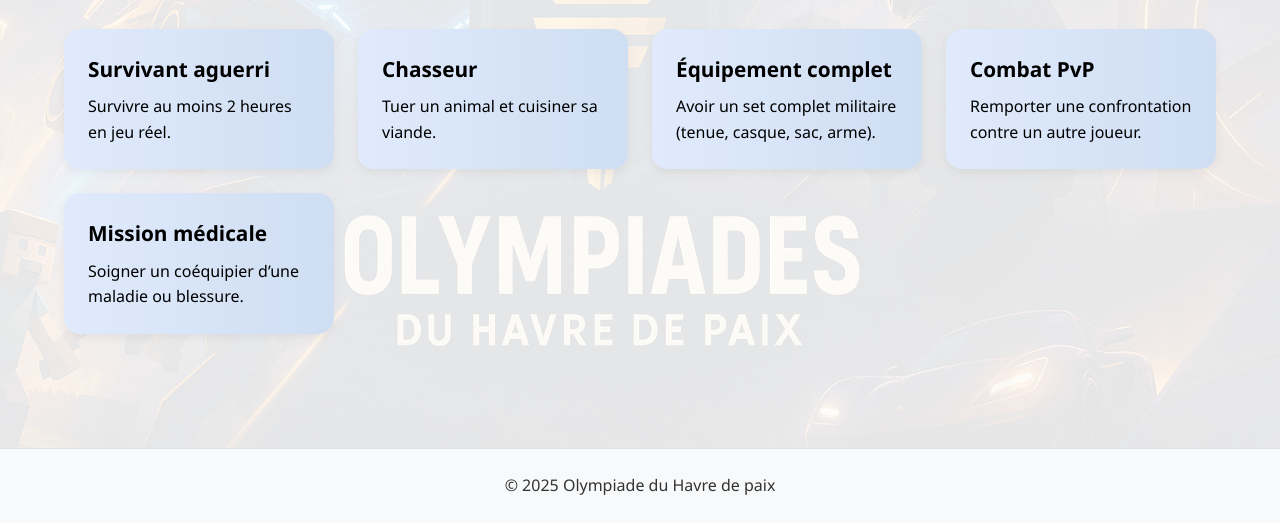
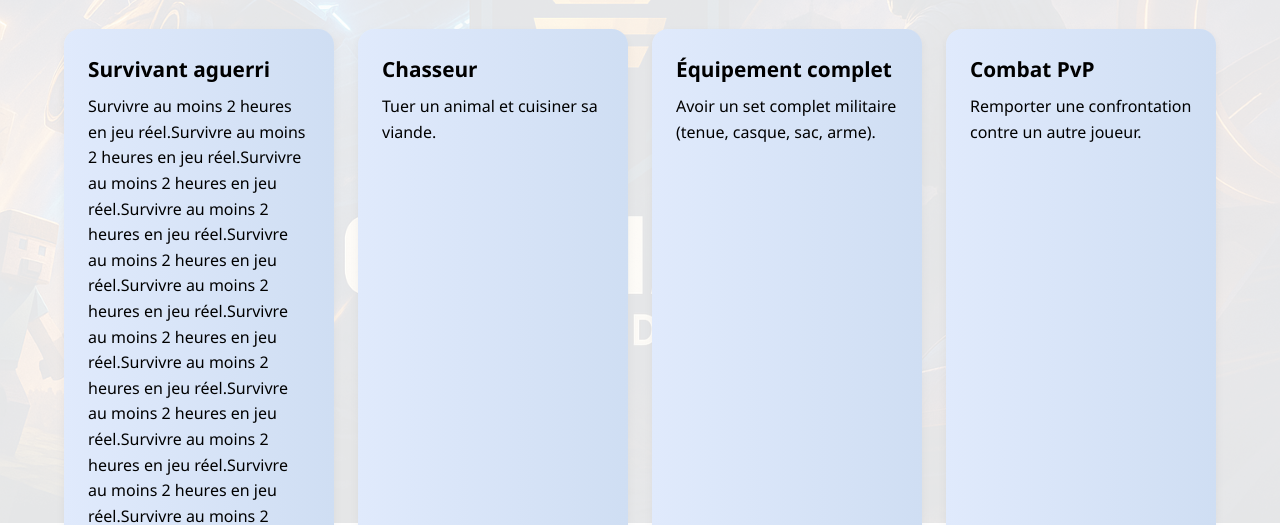
Before and after one commit to Juuiccyy/OlympHDP, a plain HTML site: page dayz.html in a window 1280 px wide. Shown: the part 277-802 px from the top of the page. Drawn offline with Linux system fonts and the light colour scheme.

Commit message:
Update dayz.html

```diff
--- a/dayz.html
+++ b/dayz.html
@@ -39,7 +39,7 @@
   <section class="cards-grid">
     <div class="card">
       <h3>Survivant aguerri</h3>
-      <p>Survivre au moins 2 heures en jeu réel.</p>
+      <p>Survivre au moins 2 heures en jeu réel.Survivre au moins 2 heures en jeu réel.Survivre au moins 2 heures en jeu réel.Survivre au moins 2 heures en jeu réel.Survivre au moins 2 heures en jeu réel.Survivre au moins 2 heures en jeu réel.Survivre au moins 2 heures en jeu réel.Survivre au moins 2 heures en jeu réel.Survivre au moins 2 heures en jeu réel.Survivre au moins 2 heures en jeu réel.Survivre au moins 2 heures en jeu réel.Survivre au moins 2 heures en jeu réel.Survivre au moins 2 heures en jeu réel.Survivre au moins 2 heures en jeu réel.Survivre au moins 2 heures en jeu réel.Survivre au moins 2 heures en jeu réel.Survivre au moins 2 heures en jeu réel.Survivre au moins 2 heures en jeu réel.Survivre au moins 2 heures en jeu réel.Survivre au moins 2 heures en jeu réel.</p>
     </div>
     <div class="card">
       <h3>Chasseur</h3>
```
